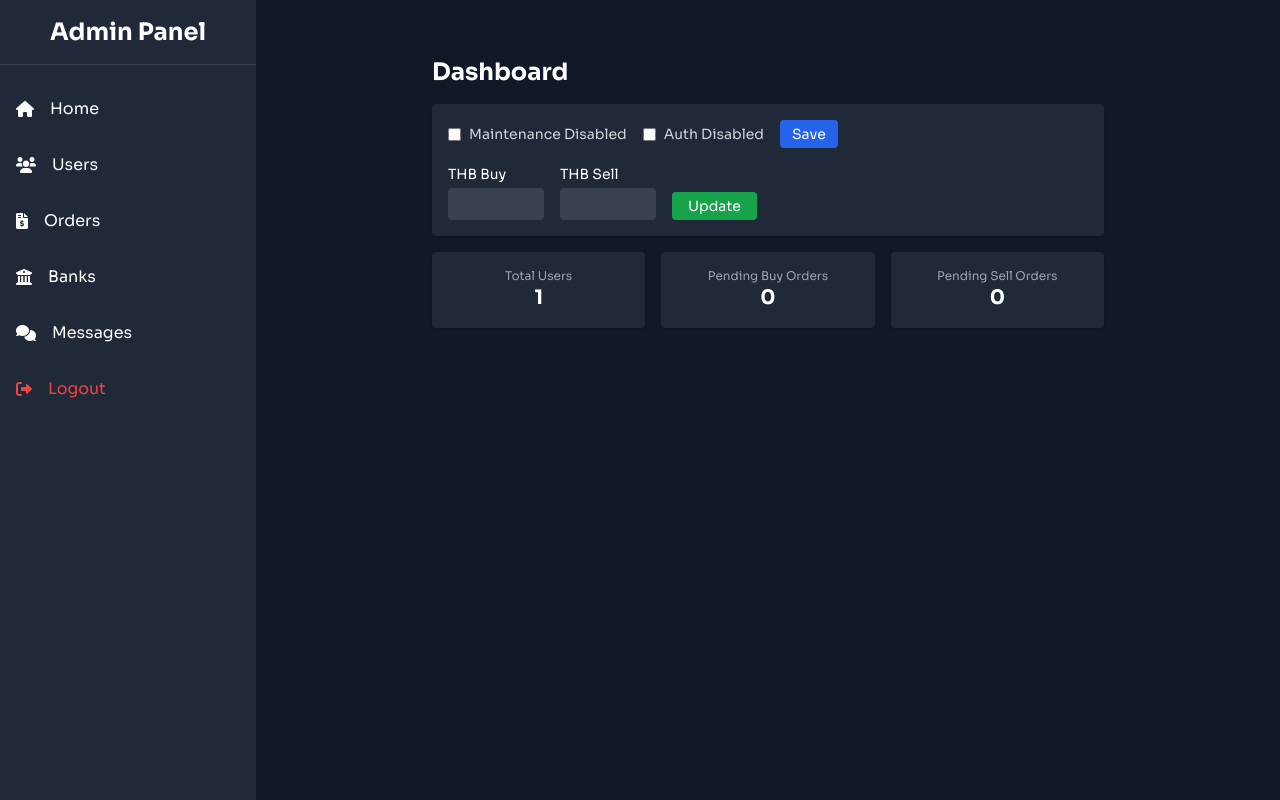
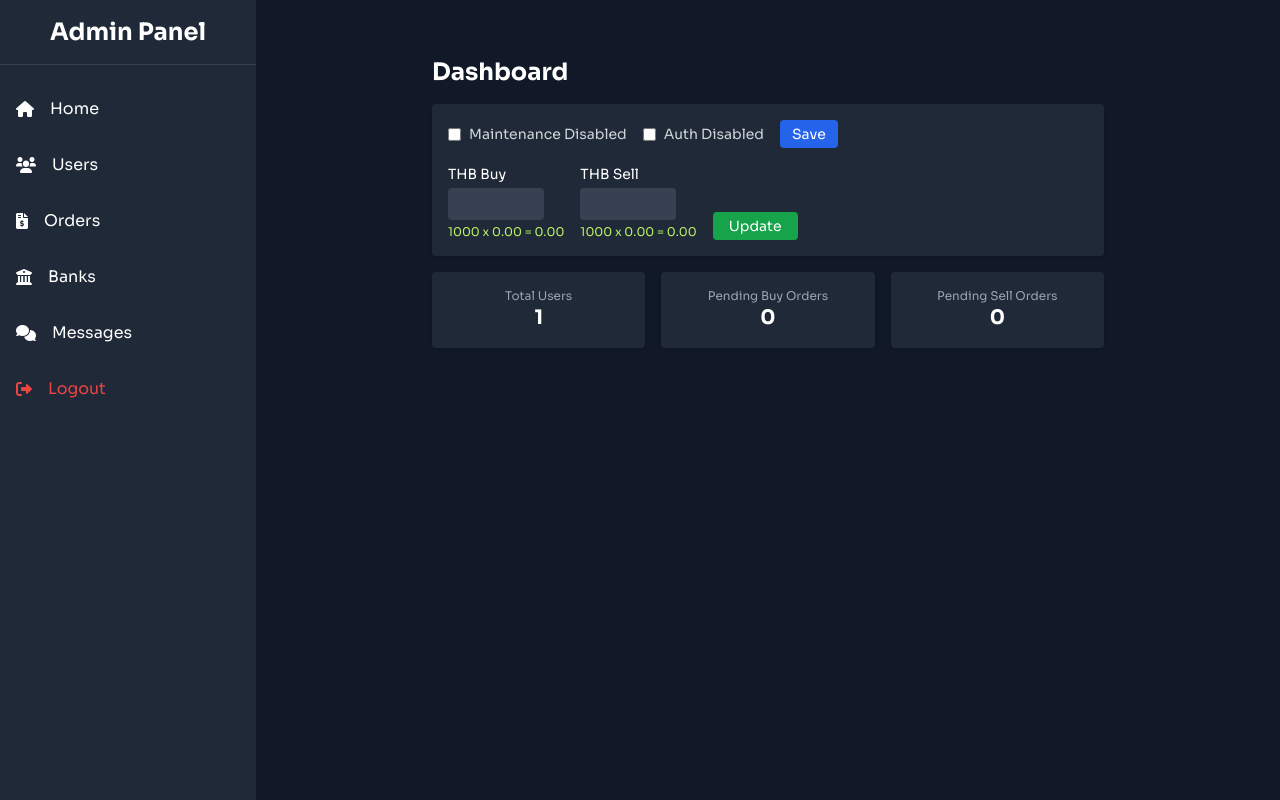
Before and after one commit to zwehtet-dev/inifinity-tg-bot-backend, a Flask app: page /dashboard in a window 1280 px wide. Run offline with Flask 2, Linux system fonts and the light colour scheme; the visitor is signed in with stand-in values (Sample User, id 1); data comes from the database, SQL or seed files in the repository; data that the repository does not hold is empty; some libraries are stand-ins or nearby versions.

Commit message:
Patch: Rate Calculating for 1000 Baht

```diff
--- a/templates/home.html
+++ b/templates/home.html
@@ -29,13 +29,35 @@
             <div>
                 <label class="block text-sm mb-1 text-white">THB Buy</label>
                 <input type="number" step="0.01" name="buy" value="{{ exchange_rate.buy if exchange_rate else '' }}"
-                    class="w-24 px-2 py-1 text-base rounded bg-gray-700 text-white focus:ring-2 focus:ring-blue-500" required>
+                    class="w-24 px-2 py-1 text-base rounded bg-gray-700 text-white focus:ring-2 focus:ring-blue-500" required id="buy-rate">
+                <div class="text-xs text-lime-300 mt-1">
+                    1000 x <span id="buy-rate-value">{{ exchange_rate.buy if exchange_rate else '0.00' }}</span> = <span id="buy-rate-total">0.00</span>
+                </div>
             </div>
             <div>
                 <label class="block text-sm mb-1 text-white">THB Sell</label>
                 <input type="number" step="0.01" name="sell" value="{{ exchange_rate.sell if exchange_rate else '' }}"
-                    class="w-24 px-2 py-1 text-base rounded bg-gray-700 text-white focus:ring-2 focus:ring-blue-500" required>
+                    class="w-24 px-2 py-1 text-base rounded bg-gray-700 text-white focus:ring-2 focus:ring-blue-500" required id="sell-rate">
+                <div class="text-xs text-lime-300 mt-1">
+                    1000 x <span id="sell-rate-value">{{ exchange_rate.sell if exchange_rate else '0.00' }}</span> = <span id="sell-rate-total">0.00</span>
+                </div>
             </div>
+            <script>
+                function updateRateTotal(inputId, valueId, totalId) {
+                    const input = document.getElementById(inputId);
+                    const valueSpan = document.getElementById(valueId);
+                    const totalSpan = document.getElementById(totalId);
+                    function update() {
+                        const rate = parseFloat(input.value) || 0;
+                        valueSpan.textContent = rate.toFixed(2);
+                        totalSpan.textContent = (rate * 1000).toFixed(2);
+                    }
+                    input.addEventListener('input', update);
+                    update();
+                }
+                updateRateTotal('buy-rate', 'buy-rate-value', 'buy-rate-total');
+                updateRateTotal('sell-rate', 'sell-rate-value', 'sell-rate-total');
+            </script>
             <button type="submit" class="px-4 py-1 bg-green-600 text-white text-sm rounded hover:bg-green-700 transition">
                 Update
             </button>
```
